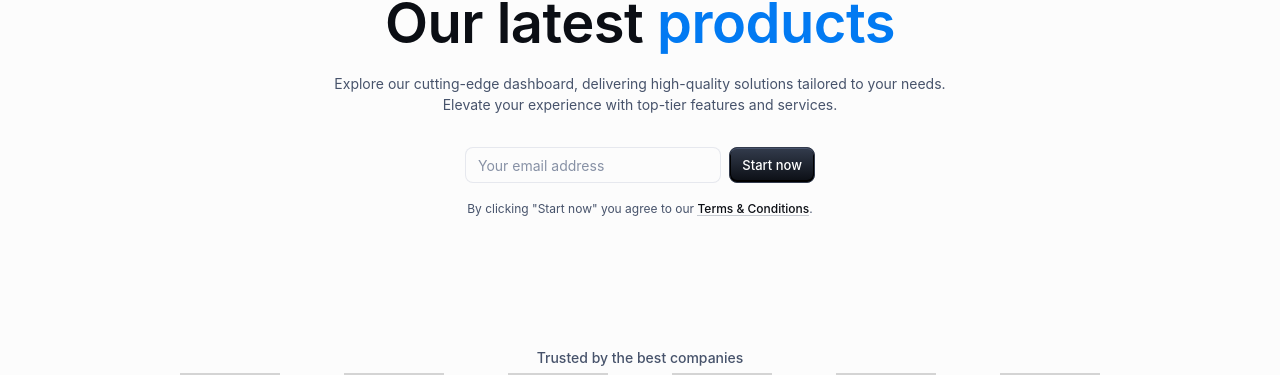
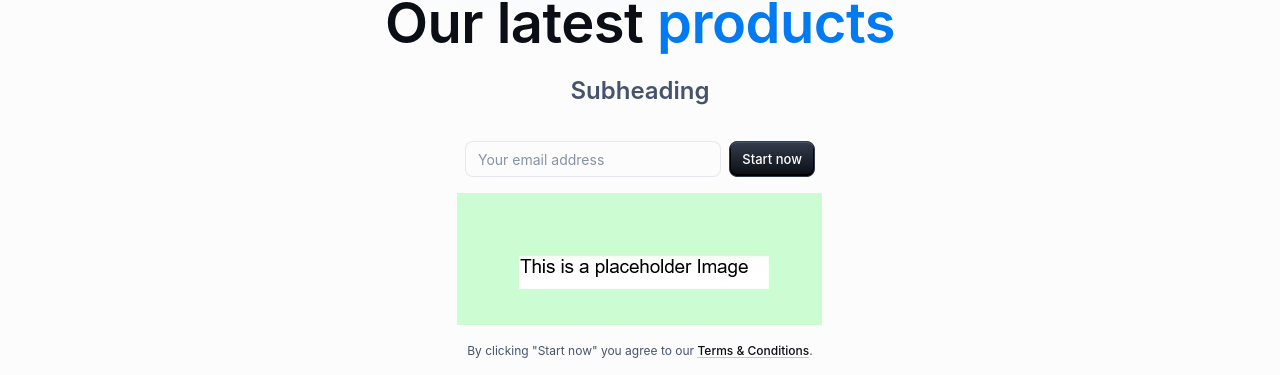
Before and after one commit to bc-hall/CSC325ClassProject, a Next.js app in the folder website/: page / in a window 1280 px wide. Shown: the part 202-577 px from the top of the page. Built offline with nearby package versions, Linux system fonts and the light colour scheme; grey boxes are pictures that could not be loaded; what @mui/material-nextjs would draw is missing.

Commit message:
Add Jest + Hero Test + Fix Grid2 Errors

```diff
--- a/website/src/components/Hero.tsx
+++ b/website/src/components/Hero.tsx
@@ -90,15 +90,14 @@ export default function Hero() {
             </Typography>
           </Typography>
           <Typography
+            variant="h4"
             sx={{
               textAlign: 'center',
               color: 'text.secondary',
               width: { sm: '100%', md: '80%' },
             }}
           >
-            Explore our cutting-edge dashboard, delivering high-quality solutions
-            tailored to your needs. Elevate your experience with top-tier features
-            and services.
+            Subheading
           </Typography>
           <Stack
             direction={{ xs: 'column', sm: 'row' }}
@@ -133,6 +132,10 @@ export default function Hero() {
               Start now
             </Button>
           </Stack>
+          <img
+            src="/images/placeholder.jpg"
+            alt="placeholder image"
+          />
           <Typography
             variant="caption"
             color="text.secondary"
--- a/website/src/components/Highlights.tsx
+++ b/website/src/components/Highlights.tsx
@@ -2,7 +2,7 @@ import * as React from 'react';
 import Box from '@mui/material/Box';
 import Card from '@mui/material/Card';
 import Container from '@mui/material/Container';
-import Grid from '@mui/material/Grid2';
+import Grid from '@mui/material/Grid';
 import Stack from '@mui/material/Stack';
 import Typography from '@mui/material/Typography';
 import AutoFixHighRoundedIcon from '@mui/icons-material/AutoFixHighRounded';
--- a/website/src/components/Pricing.tsx
+++ b/website/src/components/Pricing.tsx
@@ -7,7 +7,7 @@ import CardActions from '@mui/material/CardActions';
 import CardContent from '@mui/material/CardContent';
 import Container from '@mui/material/Container';
 import Divider from '@mui/material/Divider';
-import Grid from '@mui/material/Grid2';
+import Grid from '@mui/material/Grid';
 import Typography from '@mui/material/Typography';
 import AutoAwesomeIcon from '@mui/icons-material/AutoAwesome';
 import CheckCircleRoundedIcon from '@mui/icons-material/CheckCircleRounded';
--- a/website/src/components/Testimonials.tsx
+++ b/website/src/components/Testimonials.tsx
@@ -6,7 +6,7 @@ import Avatar from '@mui/material/Avatar';
 import Typography from '@mui/material/Typography';
 import Box from '@mui/material/Box';
 import Container from '@mui/material/Container';
-import Grid from '@mui/material/Grid2';
+import Grid from '@mui/material/Grid';
 import { useTheme } from '@mui/system';
 
 const userTestimonials = [
```
Also changed, not shown: website/jest.config.ts (added, +23 -0 lines), website/package.json (+8 -1 lines), website/public/images/placeholder.jpg (added), 1 other file (tests, documents, lock files or other folders).
